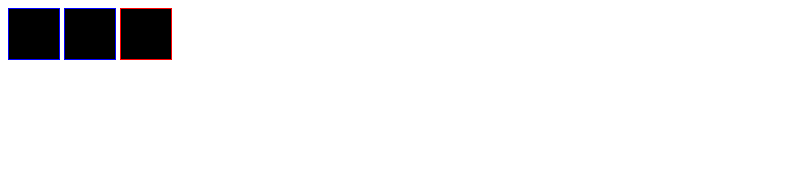
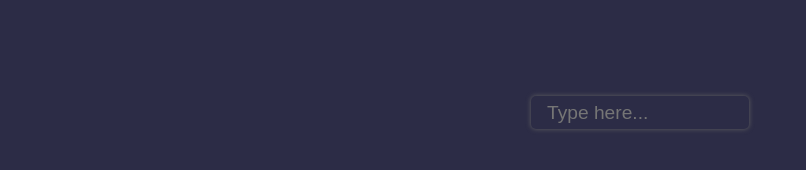
Before and after one commit to aihara-sama/aihara-sama.github.io, a plain HTML site: page index.html in a window 1280 px wide. Shown: the whole page, without its empty margins (0-806 px from the left). Drawn offline with Linux system fonts and the light colour scheme.

Commit message:
Update index.html

```diff
--- a/index.html
+++ b/index.html
@@ -6,31 +6,32 @@
     <meta name="viewport" content="width=device-width, initial-scale=1.0" />
     <title>Document</title>
     <style>
-      .parent {
+      body {
+        background-color: #070625d8;
       }
 
-      .element {
-        width: 50px;
-        height: 50px;
-        background-color: black;
-        display: inline-block;
+      div {
+        text-align: center;
+        margin-top: 6rem;
       }
 
-      .element-1,
-      .element-2 {
-        border: 1px solid blue;
-      }
-
-      .element-3 {
-        border: 1px solid red;
+      input {
+        box-shadow: 0 0 5px #626262;
+        background: transparent;
+        border: none;
+        border-radius: 5px;
+        height: 31px;
+        outline: none;
+        width: 200px;
+        color: #9f9b9b;
+        padding-left: 1rem;
+        font-size: 1.2rem;
       }
     </style>
   </head>
   <body>
-    <div class="parent">
-      <div class="element element-1"></div>
-      <div class="element element-2"></div>
-      <div class="element element-3"></div>
+    <div>
+      <input type="text" placeholder="Type here..." autofocus />
     </div>
   </body>
 </html>
```
